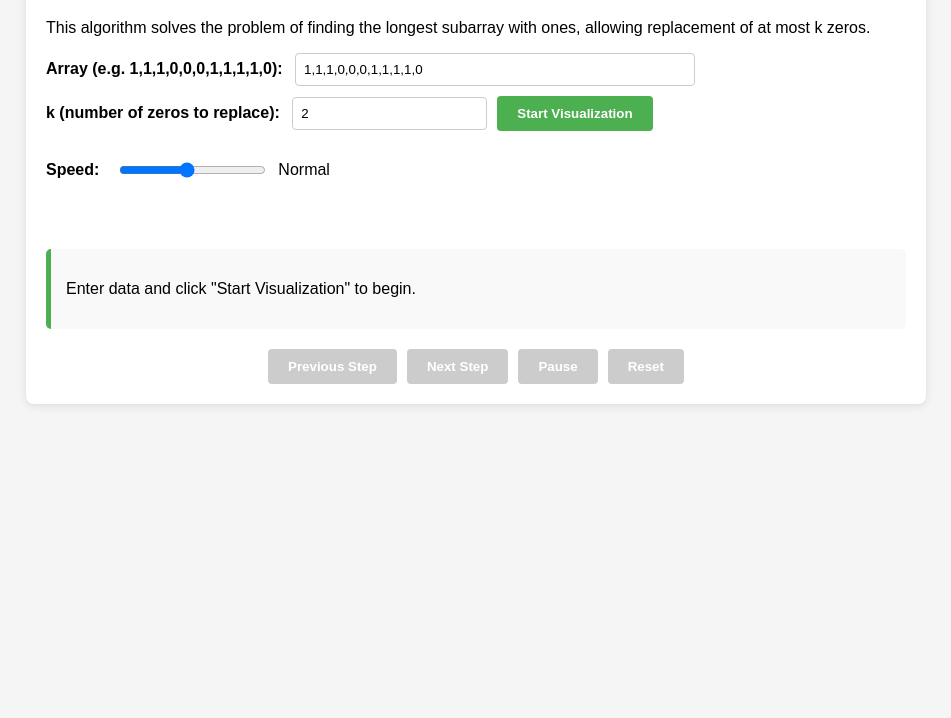
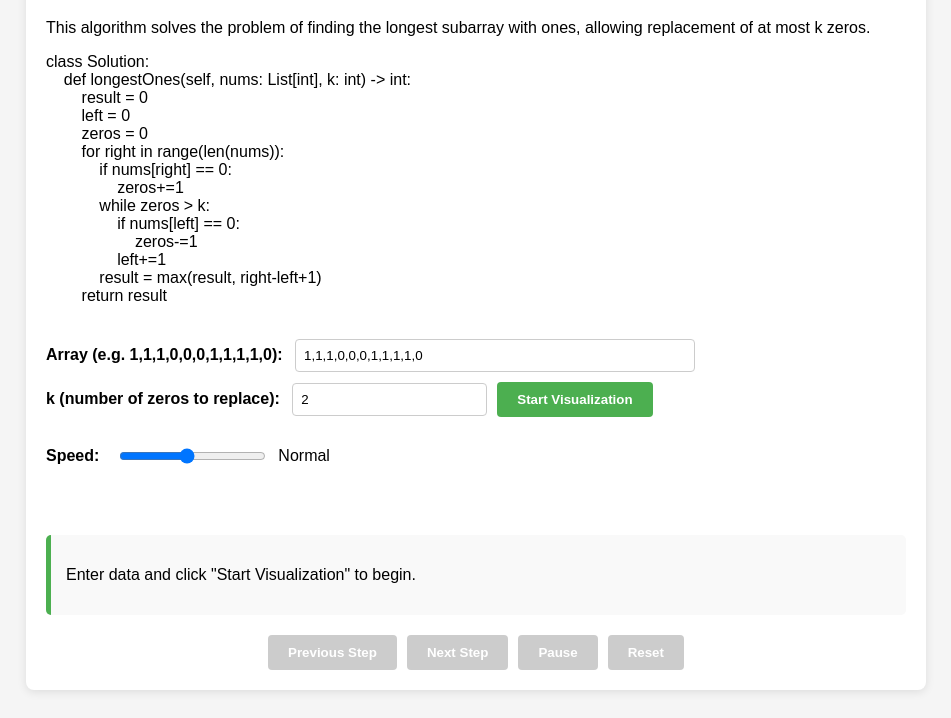
Before and after one commit to Cr3ativeCod3r/KapitanBomba-OOP-TS-Game, a plain HTML site: page index.html in a window 1280 px wide. Shown: the part 109-827 px from the top of the page, without its empty margins (164-1115 px from the left). Before the commit the page ends 800 px from the top, so only its background shows below. Drawn offline with Linux system fonts and the light colour scheme.

Commit message:
Update index.html

```diff
--- a/index.html
+++ b/index.html
@@ -145,6 +145,22 @@
     <div class="container">
         <h1>Sliding Window Algorithm Visualization</h1>
         <p>This algorithm solves the problem of finding the longest subarray with ones, allowing replacement of at most k zeros.</p>
+        <pre>
+class Solution:
+    def longestOnes(self, nums: List[int], k: int) -> int:
+        result = 0
+        left = 0
+        zeros = 0
+        for right in range(len(nums)):
+            if nums[right] == 0:
+                zeros+=1
+            while zeros > k:
+                if nums[left] == 0:
+                    zeros-=1
+                left+=1
+            result = max(result, right-left+1)
+        return result
+        </pre>
 
         <div class="input-container">
             <div>
```
